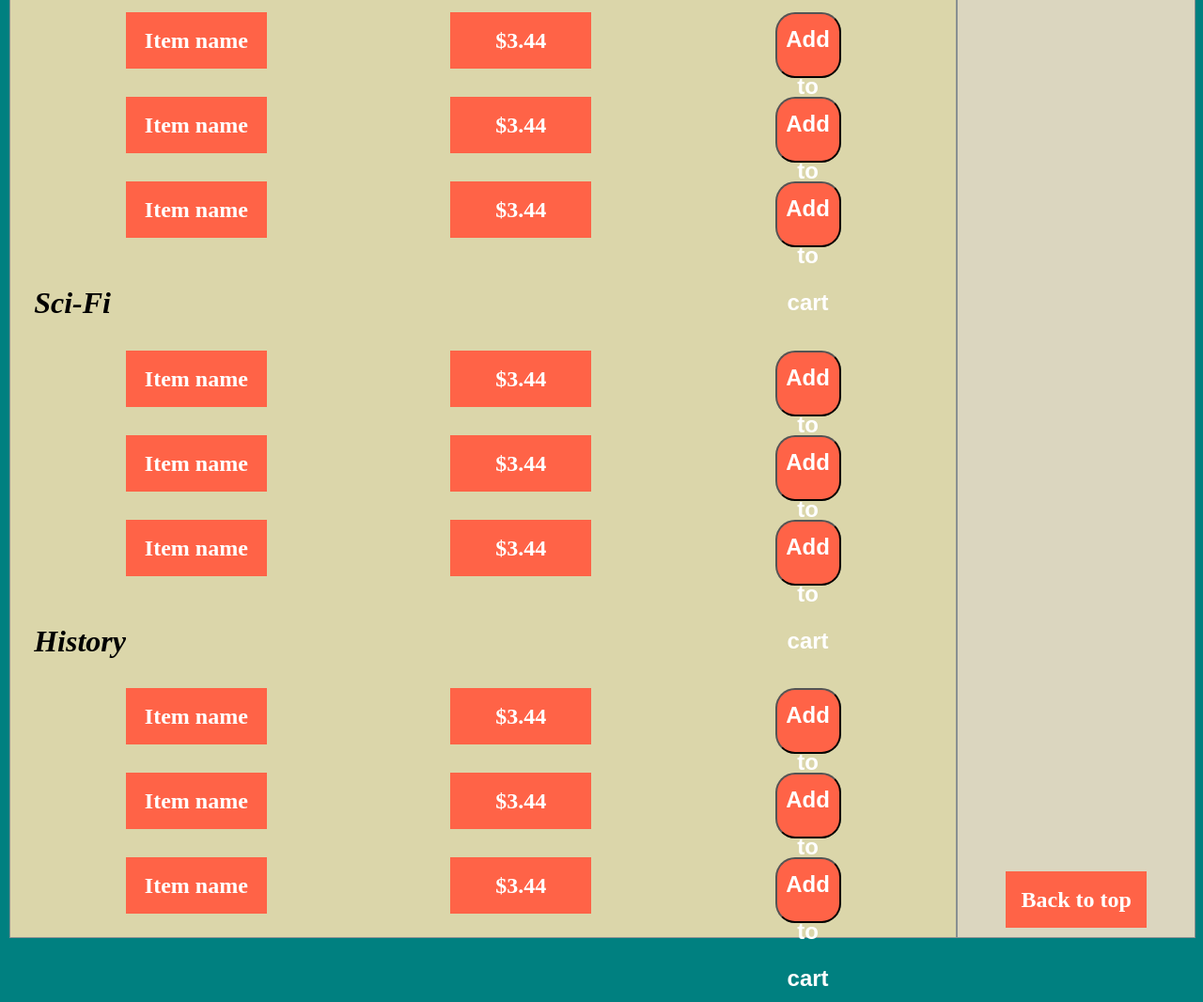
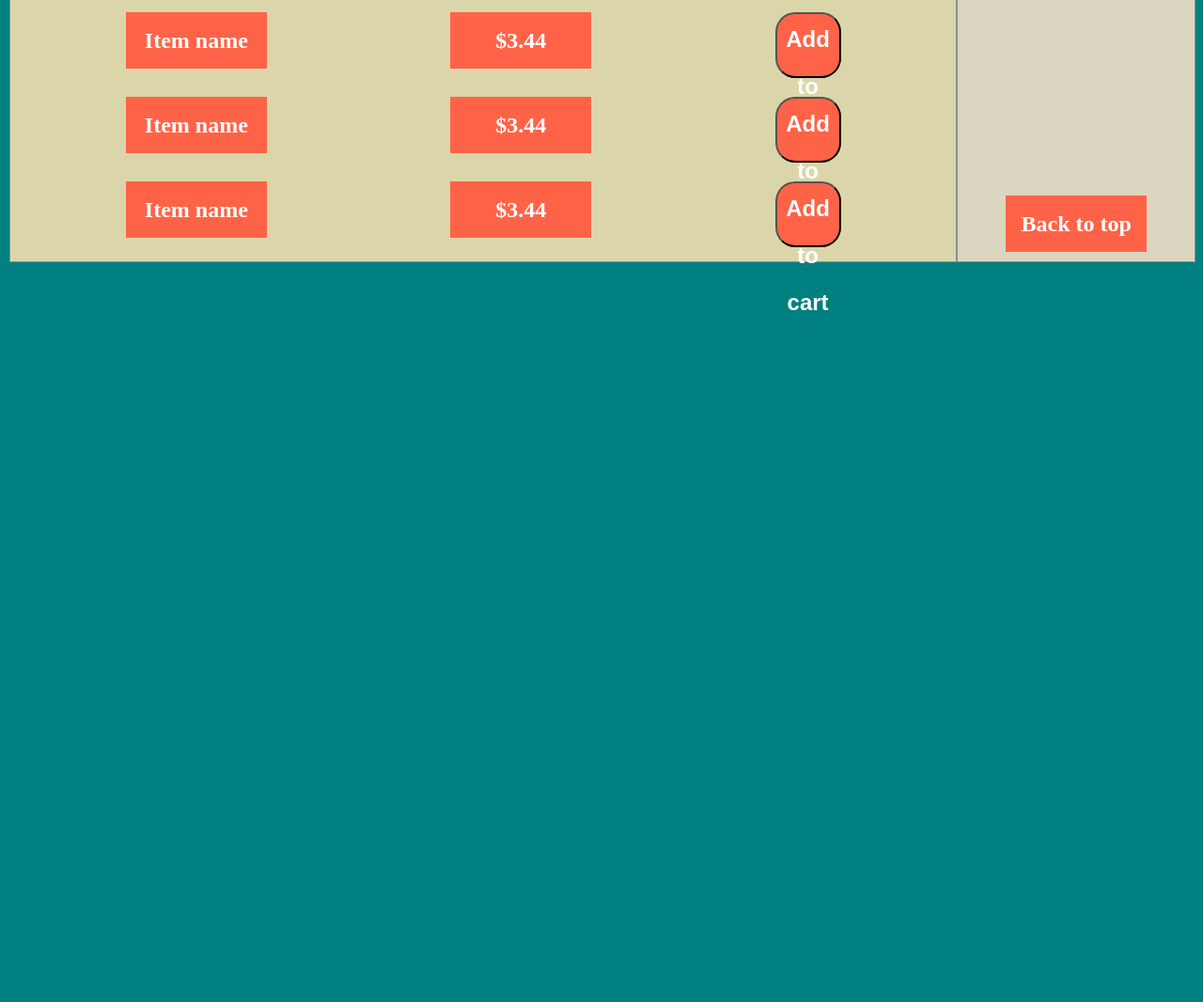
Before and after one commit to d2rd/phase-2-challenge-d, a plain HTML site: page part-3/grocer.html in a window 1280 px wide. Shown: the part 1040-2106 px from the top of the page at 94% size. After the commit the page ends 1387 px from the top, so only its background shows below. Drawn offline with Linux system fonts and the light colour scheme; a script that the page names is missing.

Commit message:
Deleted unused sections.

```diff
--- a/part-3/grocer.html
+++ b/part-3/grocer.html
@@ -28,8 +28,6 @@
                     <li class="bookShelvesItem"><a href="#novelsSection">Produce</a></li>
                     <li class="bookShelvesItem"><a href="#poetrySection">Deli</a></li>
                     <li class="bookShelvesItem"><a href="#mysterySection">Frozen</a></li>
-                    <li class="bookShelvesItem"><a href="#sci-fiSection">Sci-Fi</a></li>
-                    <li class="bookShelvesItem"><a href="#historySection">History</a></li>
                 </ul>
             <div class="bookShelvesItem"><a href="#top">Back to top</a></div>
             </div>
@@ -90,42 +88,6 @@
                         <div><button class="buyButton">Add to cart</button></div>
                     </div>
                 </div>
-                <div id="sci-fiSection" class="bookSectionList"><h1><em>Sci-Fi</em></h1>
-                    <div class="bookRowItem">
-                        <div class="bookTitleItem">Item name</div>
-                        <div class="authorNameItem">$3.44</div>
-                        <div><button class="buyButton">Add to cart</button></div>
-                    </div>
-                    <div class="bookRowItem">
-                        <div class="bookTitleItem">Item name</div>
-                        <div class="authorNameItem">$3.44</div>
-                        <div><button class="buyButton">Add to cart</button></div>
-                    </div>
-                    <div class="bookRowItem">
-                        <div class="bookTitleItem">Item name</div>
-                        <div class="authorNameItem">$3.44</div>
-                        <div><button class="buyButton">Add to cart</button></div>
-                    </div>
-
-
-                </div>
-                <div id="historySection" class="bookSectionList"><h1><em>History</em></h1>
-                       <div class="bookRowItem">
-                        <div class="bookTitleItem">Item name</div>
-                        <div class="authorNameItem">$3.44</div>
-                        <div><button class="buyButton">Add to cart</button></div>
-                    </div>
-                    <div class="bookRowItem">
-                        <div class="bookTitleItem">Item name</div>
-                        <div class="authorNameItem">$3.44</div>
-                        <div><button class="buyButton">Add to cart</button></div>
-                    </div>
-                    <div class="bookRowItem">
-                        <div class="bookTitleItem">Item name</div>
-                        <div class="authorNameItem">$3.44</div>
-                        <div><button class="buyButton">Add to cart</button></div>
-                    </div>
-                </div>
 </div>
 
 
```
